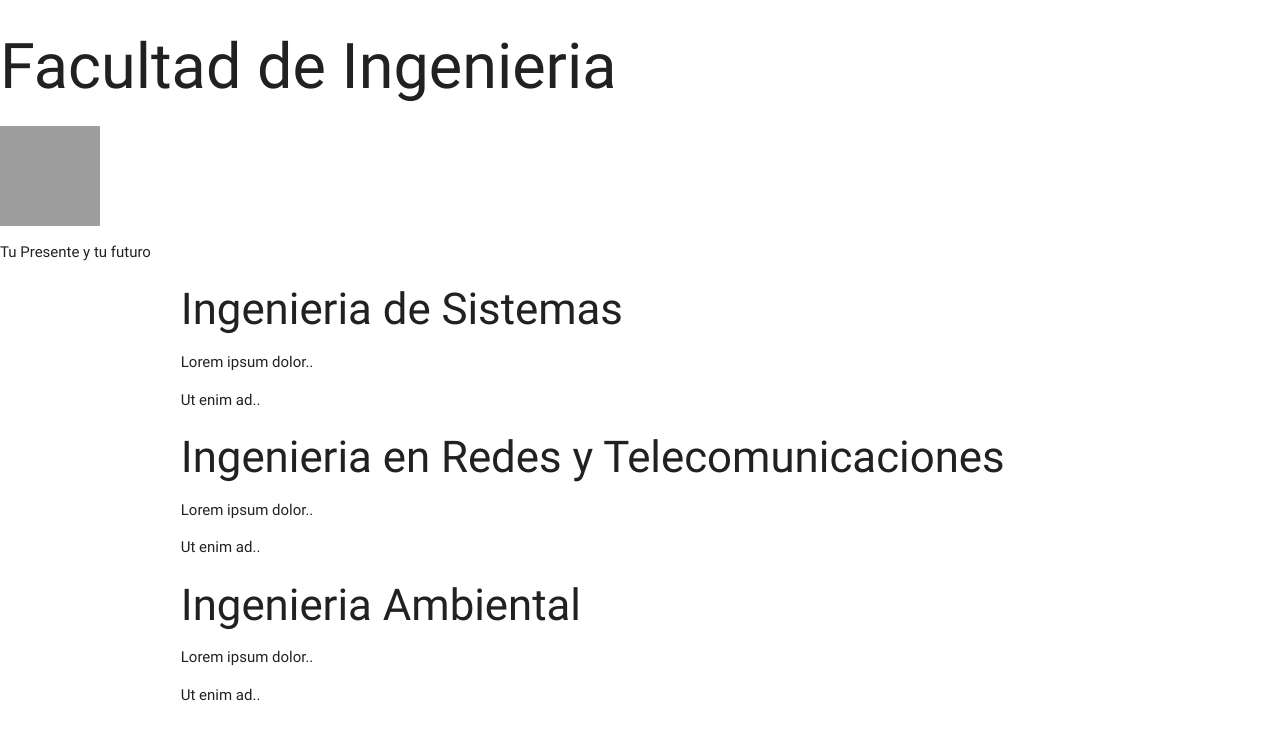
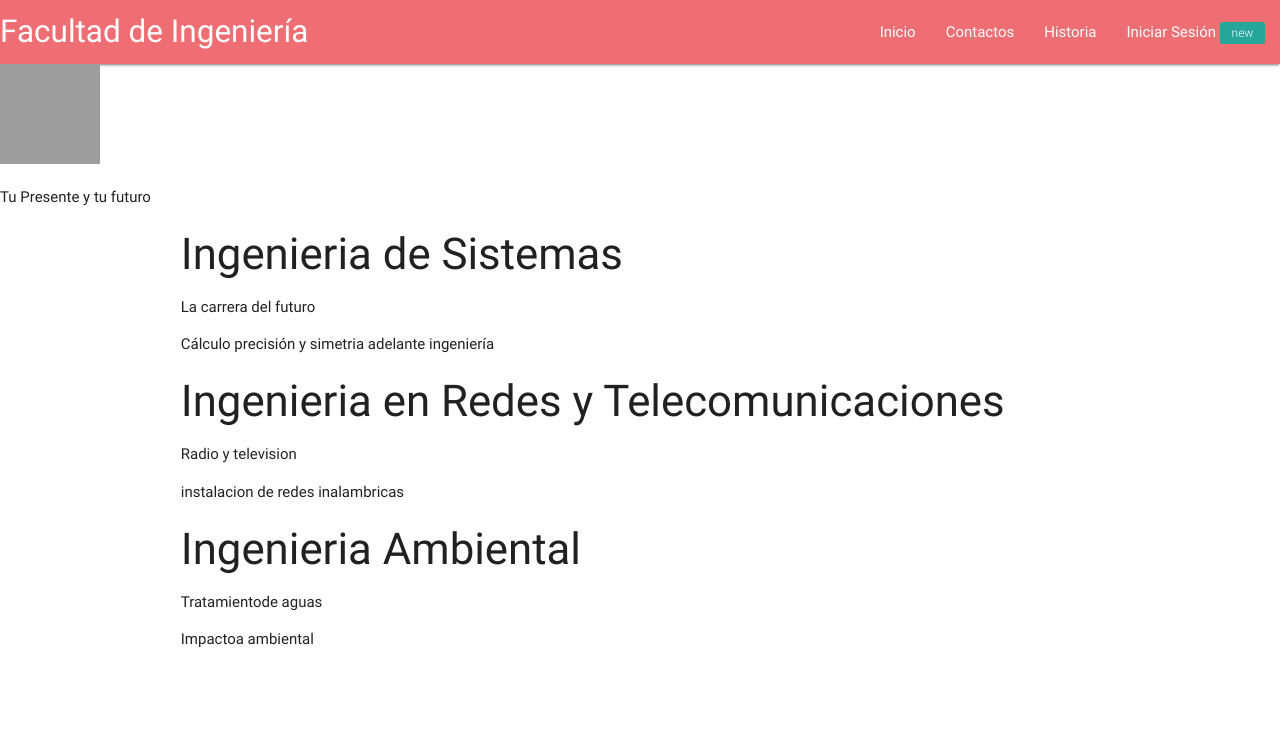
Before and after one commit to the-uab/webingenieria, a PHP site: page / in a window 1280 px wide. Shown: the top 740 px of the page. Run offline with PHP 8.4, Linux system fonts and the light colour scheme; some libraries are stand-ins or nearby versions; grey boxes are pictures that could not be loaded.

Commit message:
actualizacion a mvc

```diff
--- a/index.php
+++ b/index.php
@@ -1,34 +1,47 @@
+<!DOCTYPE html>
 <html>
     <head>
+        <meta charset="UFT-8">
         <title> Pagina principal </title>
         <link href="css/materialize.min.css" rel="stylesheet">
         <link href="js/materialize.min.js" rel="stylesheet">
     </head>
     <body>
-        <div class="jumbotron text-center">
-        <h1>Facultad de Ingenieria</h1>
+    <nav>
+    <div class="nav-wrapper">
+        <a href="" class="brand-logo">Facultad de Ingeniería</a>
+        <ul id="nav-mobile" class="right hide-on-med-and-down">
+        <li><a href="index.php">Inicio</a></li>
+        <li><a href="view/contactos.html">Contactos</span></a></li>
+        <li><a href="view/mision.php">Historia</a></li>
+        <li><a href="view/login.html">Iniciar Sesión<span class="new badge"></a></li>
+        </ul>
+    </div>
+    </nav>
+    <div class="jumbotron text-center">
         <img  class="img-rounded" src="images/logoing.jpg" width="100" height="100">
         <p>Tu Presente y tu futuro</p>
-        </div>
-        <div class="container">
+    </div>
+    <div class="container">
         <div class="row">
             <div class="col-sm-4">
             <h3>Ingenieria de Sistemas</h3>
-            <p>Lorem ipsum dolor..</p>
-            <p>Ut enim ad..</p>
+            <p>La carrera del futuro</p>
+            <p>Cálculo precisión y simetria adelante ingeniería</p>
             </div>
             <div class="col-sm-4">
             <h3>Ingenieria en Redes y Telecomunicaciones</h3>
-            <p>Lorem ipsum dolor..</p>
-            <p>Ut enim ad..</p>
+            <p>Radio y television </p>
+            <p>instalacion de redes inalambricas</p>
             </div>
             <div class="col-sm-4">
             <h3>Ingenieria Ambiental</h3>
-            <p>Lorem ipsum dolor..</p>
-            <p>Ut enim ad..</p>
+            <p>Tratamientode aguas</p>
+            <p>Impactoa ambiental</p>
             </div>
         </div>
-        </div>
-
+    </div>
+    <script src="js/jquery.js"></script>
+    <script src="js/materialize.min.js"></script>
     </body>
 </html>
--- a/Contactos.html
+++ b/view/contactos.html
@@ -4,7 +4,7 @@
   <title>CONTACTOS</title>
   <meta charset="utf-8">
   <meta name="viewport" content="width=device-width, initial-scale=1">
-  <link rel="stylesheet" href="bootstrap/css/bootstrap.min.css">
+  <link rel="stylesheet" href="../css/materialize.min.css">
   <style>
     /* Remove the navbar's default margin-bottom and rounded borders */
     .navbar {
--- a/login.html
+++ b/view/login.html
@@ -5,7 +5,7 @@
   <title>Vidal Login</title>
 
 
-      <link rel="stylesheet" href="css/style.css">
+      <link rel="stylesheet" href="../css/style.css">
 
 </head>
 
@@ -25,7 +25,7 @@
 
   <div class="box">
   <div id="header">
-  <h1 id="logintoregister">Login<img src="images/logoing.jpg" width="100" height="100" align="right" hspace="50"></h1>
+  <h1 id="logintoregister">Login<img src="../images/logoing.jpg" width="100" height="100" align="right" hspace="50"></h1>
   </div>
    <form action="index.html" method="post">
     <div class="group">
--- a/menu.php
+++ b/view/menu.php
@@ -12,9 +12,8 @@
     <title>UAB</title>
 
     <!-- Bootstrap core CSS -->
-    <link href="bootstrap/css/bootstrap.min.css" rel="stylesheet">
-    <link href="bootstrap/css/style.min.css" rel="stylesheet">
-    <link href="bootstrap/font-awesome/css/font-awesome.min.css" rel="stylesheet">
+    <link href="../css/materialize.min.css" rel="stylesheet">
+
 
 
   </head>
--- a/mision.php
+++ b/view/mision.php
@@ -5,8 +5,7 @@
   <title>Bootstrap Theme Simply Me</title>
   <meta charset="utf-8">
   <meta name="viewport" content="width=device-width, initial-scale=1">
-  <link rel="stylesheet" href="bootstrap/css/bootstrap.min.css">
-  <script src="bootstrap/js/bootstrap.min.js"></script>
+  <link rel="stylesheet" href="../css/materialize.min.css">
   <style>
   body {
       font: 20px Montserrat, sans-serif;
--- a/noticias.html
+++ b/view/noticias.html
@@ -1,7 +1,7 @@
 <html>
     <head>
         <title> Noticias </title>
-        <link rel="stylesheet" href="bootstrap/css/bootstrap.min.css">
+        <link rel="stylesheet" href="../css/materialize.min.css">
     </head>
     <body bgcolor="white">
             <h1>Publicaciones</h1>
--- a/planEstudios.php
+++ b/view/planEstudios.php
@@ -1,8 +1,8 @@
 <html>
     <head>
         <title> Plan Estudios </title>
-        <link href="css/materialize.min.css" rel="stylesheet">
-        <link href="js/materialize.min.js" rel="stylesheet">
+        <link href="../css/materialize.min.css" rel="stylesheet">
+        <link href="../js/materialize.min.js" rel="stylesheet">
     </head>
     <body>
         <div class="jumbotron text-center">
```
